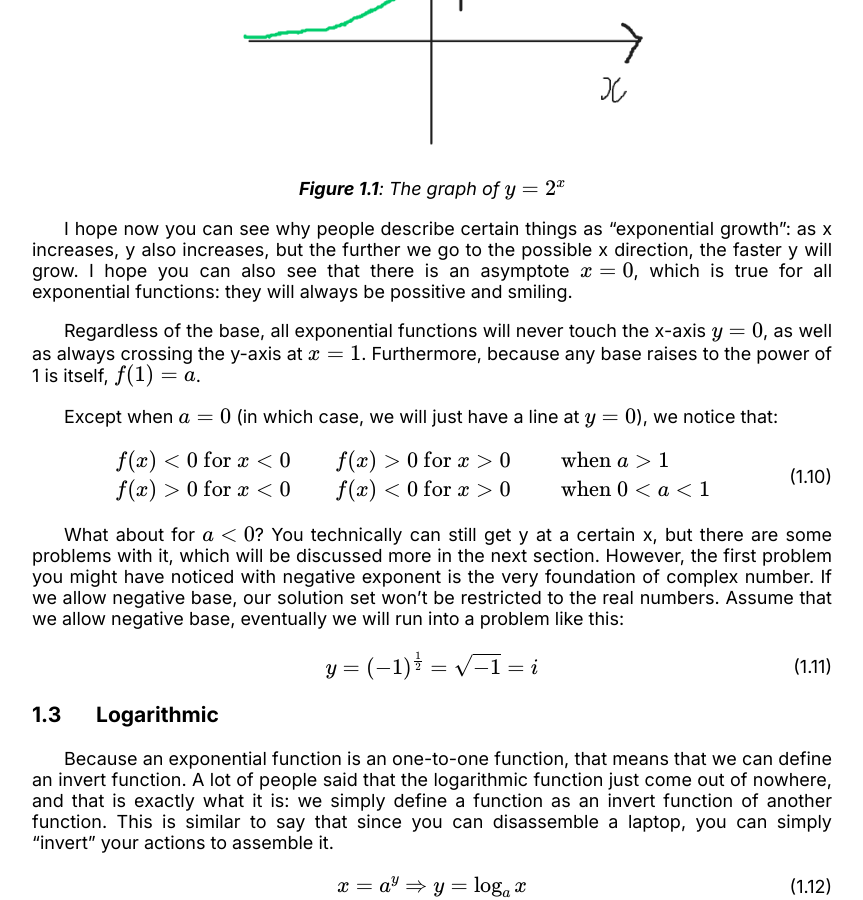
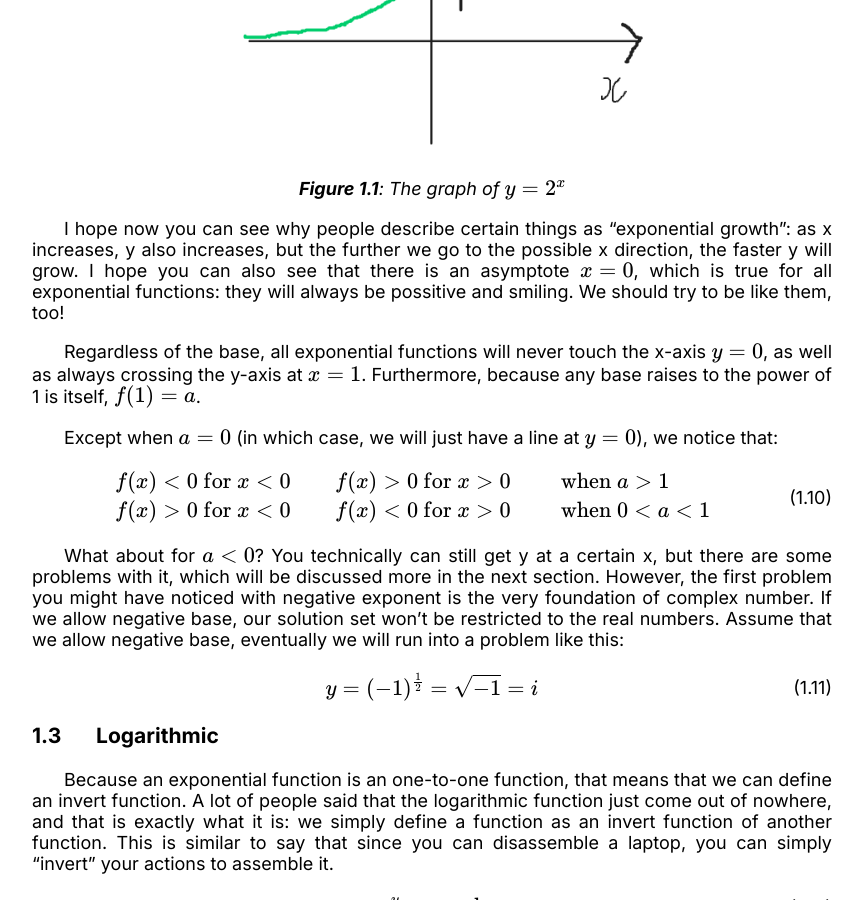
Before and after one commit to LukeNK/n-week-project, a Jekyll site: the page built from chapters/_m/exp-log.md, in a window 1280 px wide and 900 px high, scrolled down 1794 px. Shown: the whole window, without its empty margins (208-1071 px from the left). Built offline with Jekyll 4.4.1, drawn with Linux system fonts in a browser that asks for light colours.

Commit message:
Little words of encouragement

```diff
--- a/chapters/_m/exp-log.md
+++ b/chapters/_m/exp-log.md
@@ -63,7 +63,7 @@
     <figcaption>The graph of $y=2^x$</figcaption>
 </figure>
 
-I hope now you can see why people describe certain things as "exponential growth": as x increases, y also increases, but the further we go to the possible x direction, the faster y will grow. I hope you can also see that there is an asymptote $x=0$, which is true for all exponential functions: they will always be possitive and smiling.
+I hope now you can see why people describe certain things as "exponential growth": as x increases, y also increases, but the further we go to the possible x direction, the faster y will grow. I hope you can also see that there is an asymptote $x=0$, which is true for all exponential functions: they will always be possitive and smiling. We should try to be like them, too!
 
 Regardless of the base, all exponential functions will never touch the x-axis $y=0$, as well as always crossing the y-axis at $x=1$. Furthermore, because any base raises to the power of 1 is itself, $f(1) = a$.
 
```
